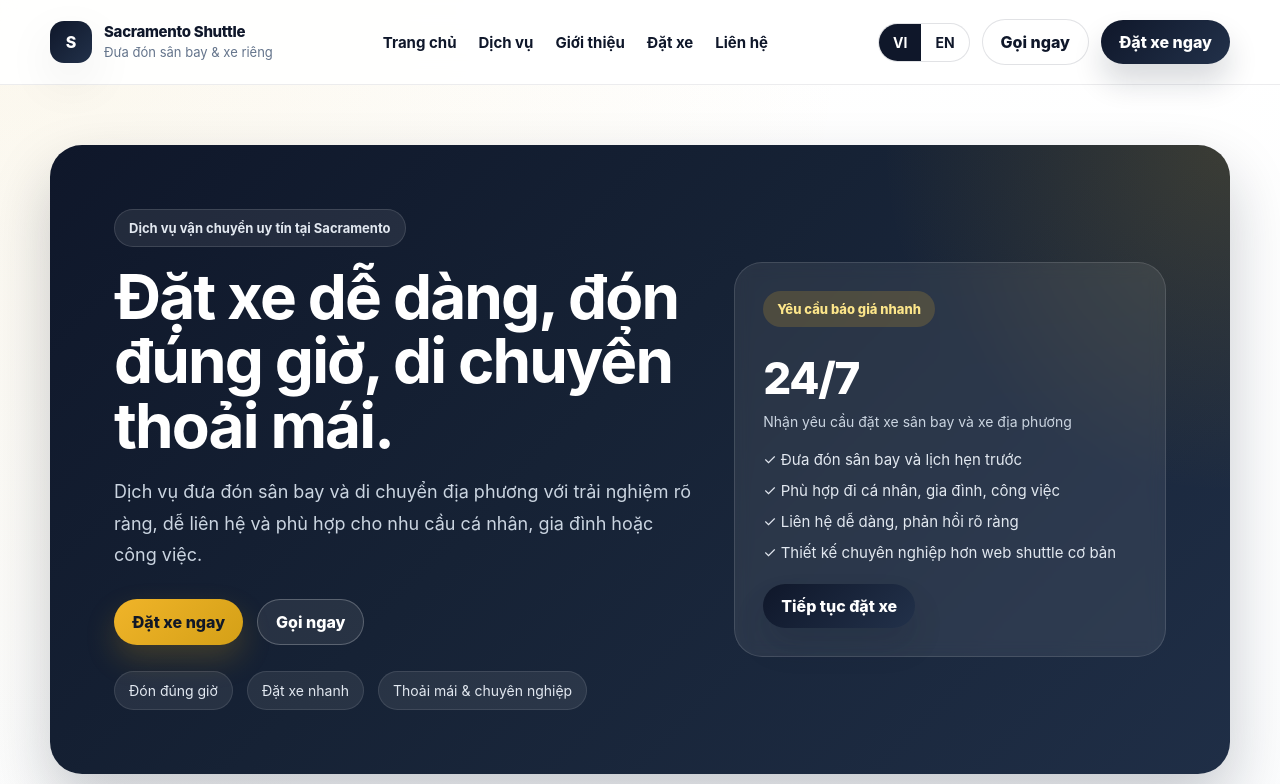
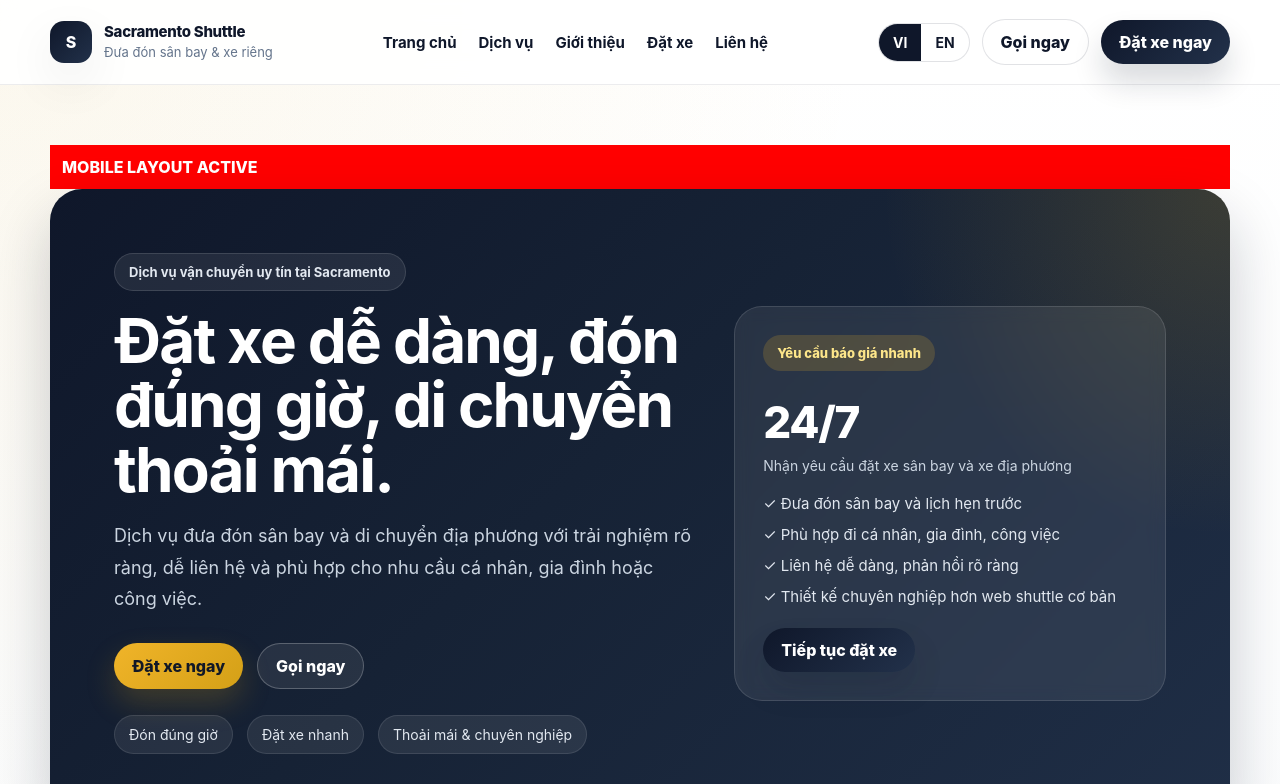
Before and after one commit to aungoclan/shuttle-v2, a React (Vite) app: page / in a window 1280 px wide. Shown: the top 784 px of the page. Built offline with nearby package versions, Linux system fonts and the light colour scheme.

Commit message:
test layout active

```diff
--- a/src/layouts/PublicLayout.jsx
+++ b/src/layouts/PublicLayout.jsx
@@ -171,6 +171,9 @@ export default function PublicLayout() {
 
       <main className="main-content">
         <div className="container content-container">
+         <div style={{ background: "red", color: "white", padding: 12, fontWeight: 800}}>
+		MOBILE LAYOUT ACTIVE
+	 </div>
           <Outlet />
         </div>
       </main>
```
